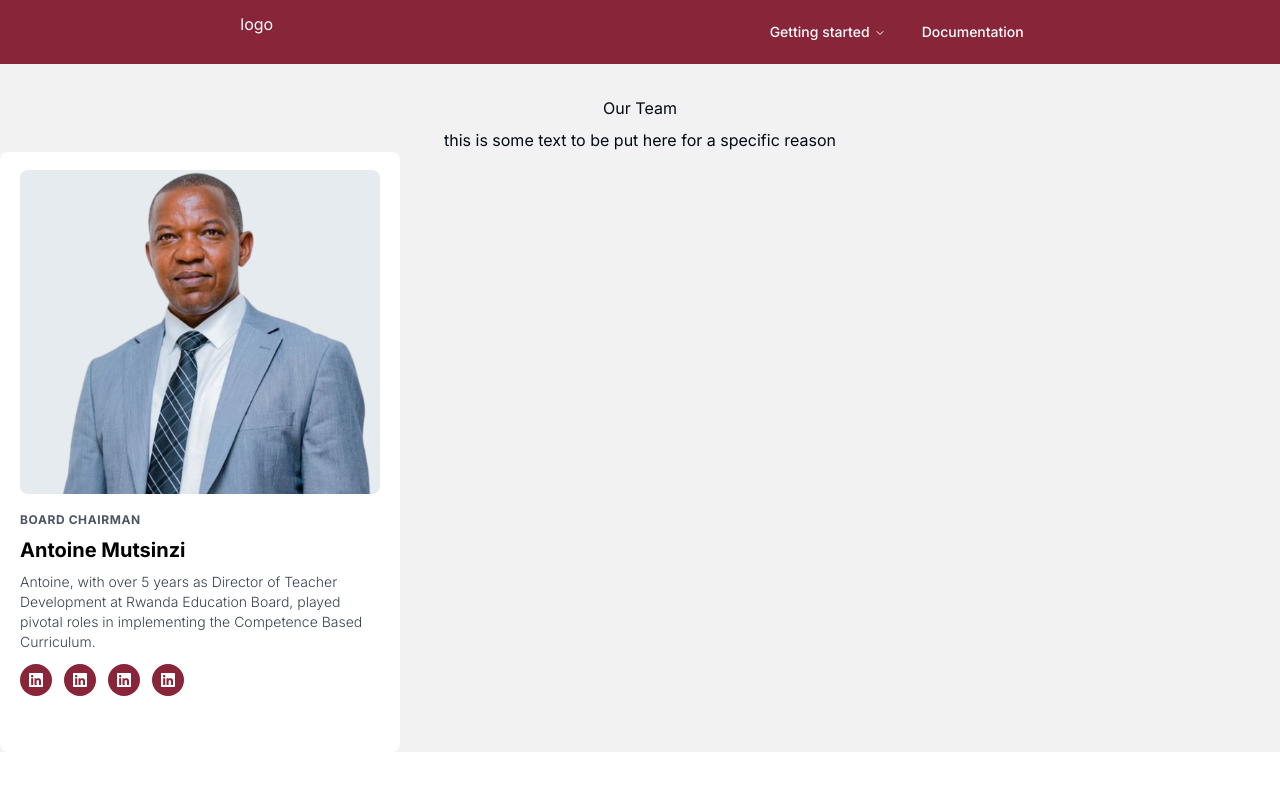
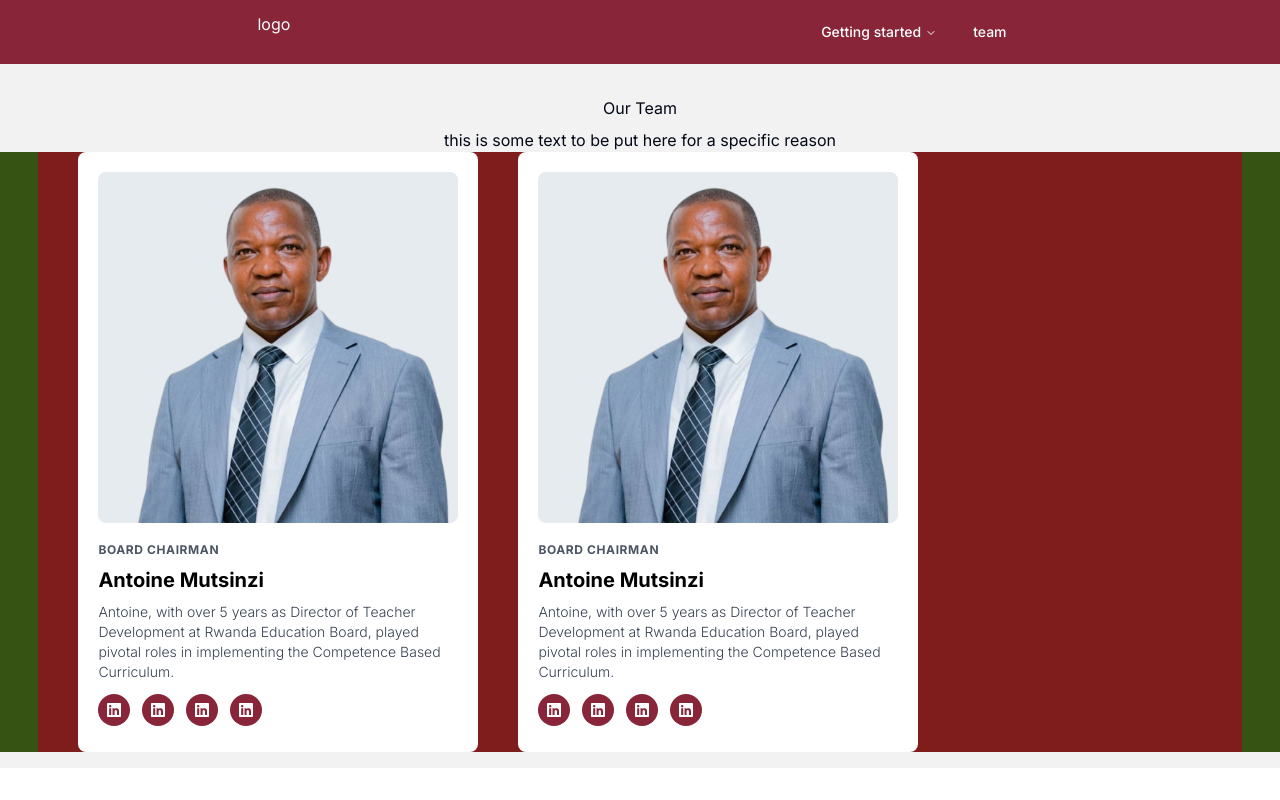
Before and after one commit to Richard7359/keza, a Next.js app: page /team in a window 1280 px wide. Built offline with nearby package versions, Linux system fonts and the light colour scheme.

Commit message:
feature : staff member card

```diff
--- a/app/components/Footer.tsx
+++ b/app/components/Footer.tsx
@@ -1,6 +1,6 @@
 import React from "react";
 import Image from "next/image";
-import Keza_logo from "../../../images/white-logo.webp";
+import Keza_logo from "../images/white-logo.webp";
 import { FaFacebook } from "react-icons/fa6";
 import { FaYoutube } from "react-icons/fa";
 import { AiFillInstagram } from "react-icons/ai";
--- a/app/components/Navigation_bar/Navigation.tsx
+++ b/app/components/Navigation_bar/Navigation.tsx
@@ -181,9 +181,9 @@ export default function Navigation() {
               </NavigationMenuContent>
             </NavigationMenuItem>
             <NavigationMenuItem className="transparent-bg text-white">
-              <Link href="/docs" legacyBehavior passHref>
+              <Link href="/team" legacyBehavior passHref>
                 <NavigationMenuLink className="group inline-flex h-10 w-max items-center justify-center rounded-md px-4 py-2 text-sm font-medium transition-colors hover:bg-burgundy-light hover:text-accent-foreground focus:bg-accent focus:text-accent-foreground focus:outline-none disabled:pointer-events-none disabled:opacity-50 data-[active]:bg-accent/50 data-[state=open]:bg-accent/50">
-                  Documentation
+                  team
                 </NavigationMenuLink>
               </Link>
             </NavigationMenuItem>
--- a/app/team/page.tsx
+++ b/app/team/page.tsx
@@ -5,17 +5,25 @@ import { FaLinkedin } from "react-icons/fa6";
 import Link from "next/link";
 
 export default function NavigationMenuDemo() {
+  const staff = [{
+    title:"Board Chairman",
+    names: "Antoine Mutsinzi",
+    image: Antoine,
+    media: [{icon: "", url: "", alt: ""}],
+    bio: "Antoine, with over 5 years as Director of Teacher Development at Rwanda Education Board, played pivotal roles in implementing the Competence Based Curriculum."
+  }]
   return (
-    <div className="bg-team-bg">
+    <div className="bg-team-bg pb-4">
       <Navigation />
       <div className="pt-6">
         <p className="text-center py-2">Our Team</p>
         <p className="text-center">
           this is some text to be put here for a specific reason
         </p>
-        <div>
-          <div className="w-[400px] h-[600px] bg-white rounded-lg">
-            <div className="h-[60%] w-full  flex justify-center items-center">
+        <div className="flex justify-center bg-lime-900">
+          <div className="w-[94%] bg-red-900 flex justify-start">
+            <div className="w-[400px] h-[600px] bg-white rounded-lg mx-10">
+              <div className="h-[65%] w-full  flex justify-center items-center">
                 <Image
                   src={Antoine}
                   alt="KEFL Logo image"
@@ -32,9 +40,9 @@ export default function NavigationMenuDemo() {
                     Antoine Mutsinzi
                   </p>
                   <p className="text-gray-700 text-sm font-light">
-                  Antoine, with over 5 years as Director of Teacher Development
-                  at Rwanda Education Board, played pivotal roles in
-                  implementing the Competence Based Curriculum.
+                    Antoine, with over 5 years as Director of Teacher
+                    Development at Rwanda Education Board, played pivotal roles
+                    in implementing the Competence Based Curriculum.
                   </p>
                   <div className="py-3 flex">
                     <div className="bg-burgundy text-white hover:text-slate-300 p-2 w-8 h-8 rounded-full flex justify-center items-center cursor-pointer mr-3">
@@ -77,6 +85,73 @@ export default function NavigationMenuDemo() {
                 </div>
               </div>
             </div>
+
+            {
+              staff.map((person) =>
+                <div className="w-[400px] h-[600px] bg-white rounded-lg" key={person.title}>
+              <div className="h-[65%] w-full  flex justify-center items-center">
+                <Image
+                  src={person.image}
+                  alt={person.names}
+                  className="w-[90%] h-[90%] object-cover rounded-lg bg-image"
+                />
+              </div>
+
+              <div className="flex justify-center items-cente">
+                <div className="w-[90%]">
+                  <p className="text-gray-600 font-bold tracking-wider text-xs uppercase">
+                  {person.title}
+                  </p>
+                  <p className="text-black font-bold text-xl py-2">
+                  {person.names}
+                  </p>
+                  <p className="text-gray-700 text-sm font-light">
+                  {person.bio}
+                  </p>
+                  <div className="py-3 flex">
+                    <div className="bg-burgundy text-white hover:text-slate-300 p-2 w-8 h-8 rounded-full flex justify-center items-center cursor-pointer mr-3">
+                      <Link
+                        href="https://www.linkedin.com/company/keza-education-future-lab/"
+                        target="_blank"
+                        rel="noopener noreferrer"
+                      >
+                        <FaLinkedin />
+                      </Link>{" "}
+                    </div>{" "}
+                    <div className="bg-burgundy text-white hover:text-slate-300 p-2 w-8 h-8 rounded-full flex justify-center items-center cursor-pointer mr-3">
+                      <Link
+                        href="https://www.linkedin.com/company/keza-education-future-lab/"
+                        target="_blank"
+                        rel="noopener noreferrer"
+                      >
+                        <FaLinkedin />
+                      </Link>{" "}
+                    </div>{" "}
+                    <div className="bg-burgundy text-white hover:text-slate-300 p-2 w-8 h-8 rounded-full flex justify-center items-center cursor-pointer mr-3">
+                      <Link
+                        href="https://www.linkedin.com/company/keza-education-future-lab/"
+                        target="_blank"
+                        rel="noopener noreferrer"
+                      >
+                        <FaLinkedin />
+                      </Link>{" "}
+                    </div>{" "}
+                    <div className="bg-burgundy text-white hover:text-slate-300 p-2 w-8 h-8 rounded-full flex justify-center items-center cursor-pointer mr-3">
+                      <Link
+                        href="https://www.linkedin.com/company/keza-education-future-lab/"
+                        target="_blank"
+                        rel="noopener noreferrer"
+                      >
+                        <FaLinkedin />
+                      </Link>{" "}
+                    </div>
+                  </div>
+                </div>
+              </div>
+            </div>
+              )
+            }
+          </div>
         </div>
       </div>{" "}
     </div>
```
Lines whose indentation alone changed are shown as unchanged.
